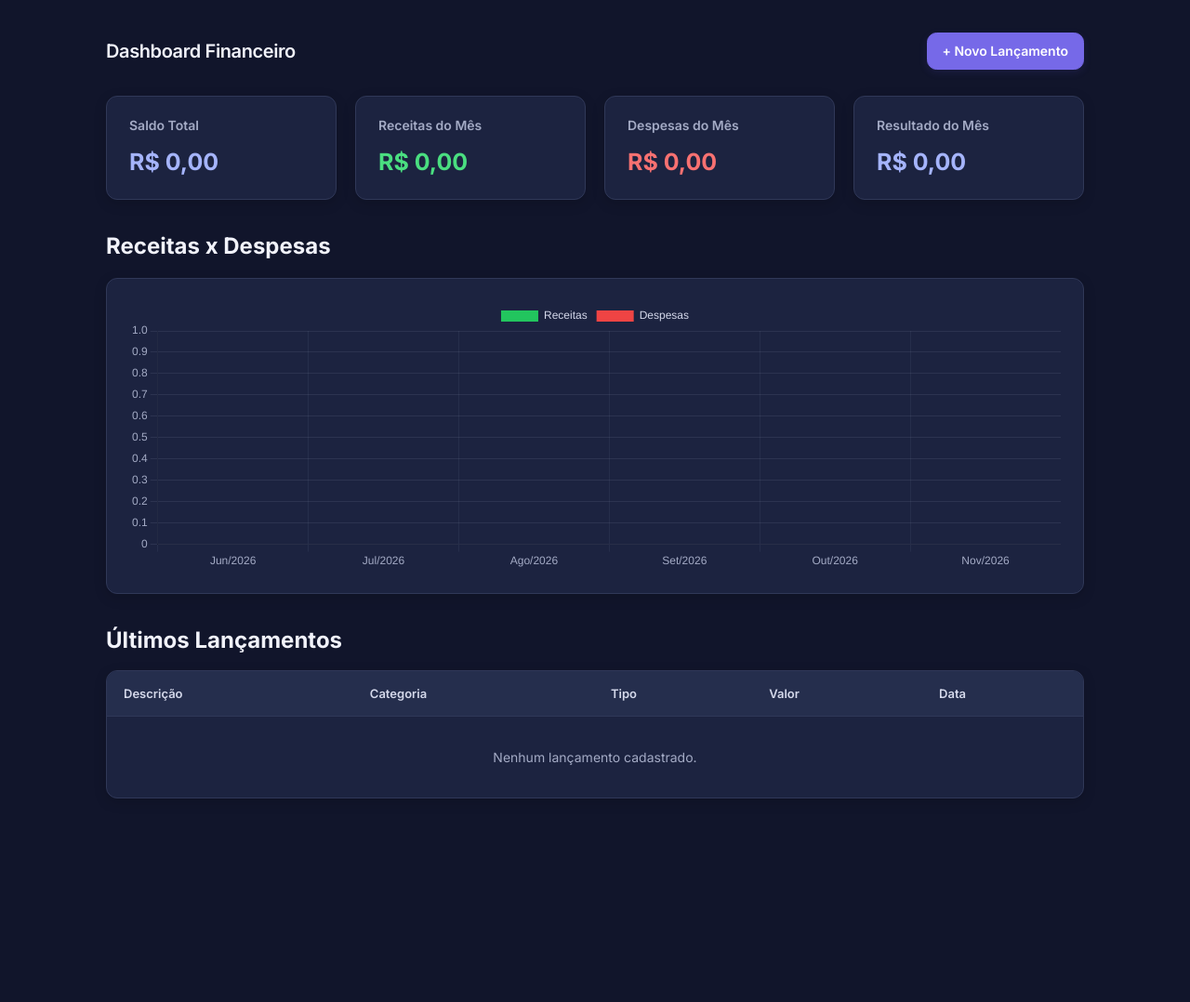
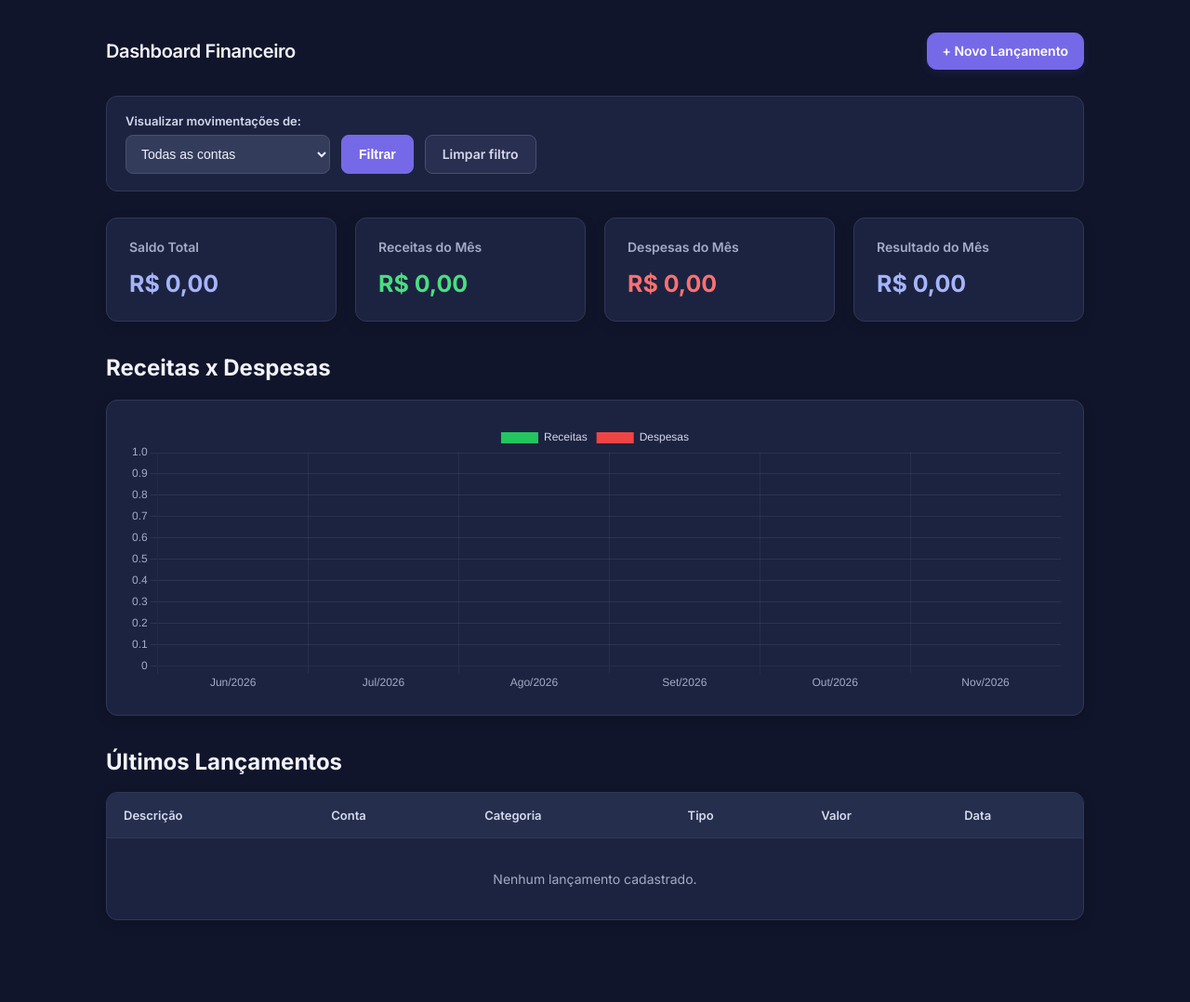
Before and after one commit to MiguelSGuimaraes/controle-financeiro-django, a Django app: page / in a window 1280 px wide. Shown: the part 138-1216 px from the top of the page at 93% size. Before the commit the page ends 997 px from the top, so only its background shows below. Run offline with Django 5.2, Linux system fonts and the light colour scheme; the visitor is signed in with stand-in values (Sample User, id 1); data that the repository does not hold is empty.

Commit message:
feat: adiciona filtros de conta nas consultas e dashboard

```diff
--- a/financas/templates/financas/dashboard.html
+++ b/financas/templates/financas/dashboard.html
@@ -4,7 +4,6 @@
 {% block conteudo %}
 
 <style>
-    /* Indicadores do dashboard */
     .dashboard-grid {
         display: grid;
         grid-template-columns: repeat(4, minmax(0, 1fr));
@@ -53,7 +52,81 @@
         color: #F87171;
     }
 
-    /* Seções */
+    /* Filtro de contas */
+    .filtro-dashboard {
+        display: flex;
+        align-items: end;
+        gap: 12px;
+        flex-wrap: wrap;
+        margin: 22px 0 26px;
+        padding: 18px 20px;
+        background: #1C2340;
+        border: 1px solid #303858;
+        border-radius: 12px;
+    }
+
+    .filtro-dashboard .campo-filtro {
+        display: flex;
+        flex-direction: column;
+        gap: 7px;
+        min-width: 220px;
+    }
+
+    .filtro-dashboard label {
+        color: #D5D9EB;
+        font-size: 13px;
+        font-weight: 600;
+    }
+
+    .filtro-dashboard select {
+        background: #343C5C;
+        color: #F1F2FA;
+        border: 1px solid #465071;
+        border-radius: 8px;
+        padding: 10px 12px;
+        min-height: 42px;
+        font-size: 14px;
+    }
+
+    .filtro-dashboard select:focus {
+        outline: none;
+        border-color: #8175F0;
+        box-shadow: 0 0 0 2px rgba(129, 117, 240, 0.2);
+    }
+
+    .filtro-dashboard button,
+    .filtro-dashboard a {
+        min-height: 42px;
+        padding: 10px 18px;
+        border-radius: 8px;
+        font-size: 14px;
+        font-weight: 600;
+        text-decoration: none;
+        cursor: pointer;
+    }
+
+    .filtro-dashboard button {
+        background: #7669E8;
+        color: white;
+        border: 1px solid #7669E8;
+    }
+
+    .filtro-dashboard button:hover {
+        background: #6658D5;
+    }
+
+    .filtro-dashboard a {
+        display: inline-flex;
+        align-items: center;
+        background: #292F50;
+        color: #D5D9EB;
+        border: 1px solid #465071;
+    }
+
+    .filtro-dashboard a:hover {
+        background: #343C5C;
+    }
+
     .dashboard-section {
         margin-bottom: 32px;
     }
@@ -63,7 +136,6 @@
         margin-bottom: 18px;
     }
 
-    /* Card do gráfico */
     .card-grafico {
         background: #1C2340;
         border: 1px solid #303858;
@@ -73,7 +145,6 @@
         box-shadow: 0 4px 14px rgba(0, 0, 0, 0.15);
     }
 
-    /* Últimos lançamentos */
     .ultimos-container {
         background: #1C2340;
         border: 1px solid #303858;
@@ -127,7 +198,6 @@
         white-space: nowrap;
     }
 
-    /* Badges */
     .ultimos-tabela .badge {
         display: inline-block;
         padding: 5px 11px;
@@ -158,7 +228,6 @@
         padding: 35px 15px;
     }
 
-    /* Responsividade */
     @media (max-width: 1000px) {
         .dashboard-grid {
             grid-template-columns: repeat(2, minmax(0, 1fr));
@@ -183,6 +252,21 @@
             padding: 14px;
             height: 280px;
         }
+
+        .filtro-dashboard {
+            align-items: stretch;
+            flex-direction: column;
+        }
+
+        .filtro-dashboard .campo-filtro {
+            min-width: 100%;
+        }
+
+        .filtro-dashboard button,
+        .filtro-dashboard a {
+            justify-content: center;
+            text-align: center;
+        }
     }
 </style>
 
@@ -193,6 +277,31 @@
         + Novo Lançamento
     </a>
 </div>
+
+<!-- Filtro de contas -->
+<form method="GET" class="filtro-dashboard">
+    <div class="campo-filtro">
+        <label for="filtro-conta">Visualizar movimentações de:</label>
+
+        <select name="conta" id="filtro-conta">
+            <option value="">Todas as contas</option>
+
+            {% for conta in contas %}
+                <option value="{{ conta.pk }}"
+                    {% if conta_selecionada == conta.pk|stringformat:"s" %}
+                        selected
+                    {% endif %}
+                >
+                    {{ conta.nome }}
+                </option>
+            {% endfor %}
+        </select>
+    </div>
+
+    <button type="submit">Filtrar</button>
+
+    <a href="{% url 'dashboard' %}">Limpar filtro</a>
+</form>
 
 <div class="dashboard-grid">
 
@@ -244,6 +353,7 @@
                 <thead>
                     <tr>
                         <th>Descrição</th>
+                        <th>Conta</th>
                         <th>Categoria</th>
                         <th>Tipo</th>
                         <th>Valor</th>
@@ -255,6 +365,8 @@
                     {% for lancamento in ultimos_lancamentos %}
                     <tr>
                         <td>{{ lancamento.descricao }}</td>
+
+                        <td>{{ lancamento.conta.nome }}</td>
 
                         <td>{{ lancamento.get_categoria_display }}</td>
 
@@ -291,7 +403,7 @@
 
                     {% empty %}
                     <tr>
-                        <td colspan="5" class="vazio">
+                        <td colspan="6" class="vazio">
                             Nenhum lançamento cadastrado.
                         </td>
                     </tr>
--- a/financas/views.py
+++ b/financas/views.py
@@ -1,5 +1,7 @@
 
 import csv
+
+from decimal import Decimal
 
 from django.utils.dateparse import parse_date
 from django.shortcuts import render, redirect, get_object_or_404
@@ -10,7 +12,6 @@ from django.db.models.functions import TruncMonth
 from django.db.models.deletion import ProtectedError
 from django.utils import timezone
 from django.http import HttpResponse
-from decimal import Decimal
 
 from .models import Lancamento, Conta, Categoria
 from .forms import LancamentoForm, ContaForm, CategoriaForm
@@ -313,16 +314,37 @@ def excluir_categoria(request, pk):
     )
 
 
+
 @login_required
 def dashboard(request):
     contas = Conta.objects.filter(
         usuario=request.user,
         grupo__isnull=True
+    ).order_by('nome')
+
+    conta_id = request.GET.get('conta', '')
+    conta_selecionada = ''
+
+    if conta_id:
+        try:
+            conta_id_int = int(conta_id)
+            conta_valida = contas.filter(pk=conta_id_int).first()
+        except (TypeError, ValueError):
+            conta_valida = None
+
+        if conta_valida:
+            contas_filtradas = contas.filter(pk=conta_valida.pk)
+            conta_selecionada = str(conta_valida.pk)
+        else:
+            contas_filtradas = contas.none()
+    else:
+        contas_filtradas = contas
+
+    lancamentos = Lancamento.objects.filter(
+        conta__in=contas_filtradas
     )
 
-    lancamentos = Lancamento.objects.filter(conta__in=contas)
-
-    saldo_inicial = contas.aggregate(
+    saldo_inicial = contas_filtradas.aggregate(
         total=Sum('saldo_inicial')
     )['total'] or Decimal('0.00')
 
@@ -350,10 +372,11 @@ def dashboard(request):
 
     receitas_mes = totais_mes['receitas'] or Decimal('0.00')
     despesas_mes = totais_mes['despesas'] or Decimal('0.00')
-
     resultado_mes = receitas_mes - despesas_mes
 
-    ultimos_lancamentos = lancamentos.order_by(
+    ultimos_lancamentos = lancamentos.select_related(
+        'conta'
+    ).order_by(
         '-data_lancamento', '-id'
     )[:5]
 
@@ -423,6 +446,8 @@ def dashboard(request):
         grafico_despesas.append(float(valores['despesas']))
 
     contexto = {
+        'contas': contas,
+        'conta_selecionada': conta_selecionada,
         'saldo_total': saldo_total,
         'receitas_mes': receitas_mes,
         'despesas_mes': despesas_mes,
@@ -440,11 +465,15 @@ def dashboard(request):
     )
 
 
-@login_required
-def consultas(request):
+
+def _obter_lancamentos_filtrados(request):
+    contas = Conta.objects.filter(
+        usuario=request.user,
+        grupo__isnull=True
+    ).order_by('nome')
+
     lancamentos = Lancamento.objects.filter(
-        conta__usuario=request.user,
-        conta__grupo__isnull=True
+        conta__in=contas
     )
 
     data_inicio = parse_date(request.GET.get('data_inicio', ''))
@@ -452,6 +481,7 @@ def consultas(request):
 
     tipo = request.GET.get('tipo', '')
     categoria = request.GET.get('categoria', '')
+    conta_id = request.GET.get('conta', '')
 
     if data_inicio:
         lancamentos = lancamentos.filter(
@@ -473,6 +503,33 @@ def consultas(request):
     if categoria in categorias_validas:
         lancamentos = lancamentos.filter(categoria=categoria)
 
+    conta_selecionada = ''
+
+    if conta_id:
+        conta_valida = contas.filter(pk=conta_id).first()
+
+        if conta_valida:
+            lancamentos = lancamentos.filter(conta=conta_valida)
+            conta_selecionada = str(conta_valida.pk)
+        else:
+            lancamentos = lancamentos.none()
+
+    return {
+        'lancamentos': lancamentos,
+        'contas': contas,
+        'data_inicio': request.GET.get('data_inicio', ''),
+        'data_fim': request.GET.get('data_fim', ''),
+        'tipo_selecionado': tipo,
+        'categoria_selecionada': categoria,
+        'conta_selecionada': conta_selecionada,
+    }
+
+
+@login_required
+def consultas(request):
+    filtros = _obter_lancamentos_filtrados(request)
+    lancamentos = filtros['lancamentos']
+
     totais = lancamentos.aggregate(
         receitas=Sum('valor', filter=Q(tipo='R')),
         despesas=Sum('valor', filter=Q(tipo='D'))
@@ -482,13 +539,10 @@ def consultas(request):
     despesas = totais['despesas'] or Decimal('0.00')
 
     contexto = {
-        'lancamentos': lancamentos.order_by(
+        **filtros,
+        'lancamentos': lancamentos.select_related('conta').order_by(
             '-data_lancamento', '-id'
         ),
-        'data_inicio': request.GET.get('data_inicio', ''),
-        'data_fim': request.GET.get('data_fim', ''),
-        'tipo_selecionado': tipo,
-        'categoria_selecionada': categoria,
         'categorias': Lancamento.CATEGORIA_CHOICES,
         'receitas': receitas,
         'despesas': despesas,
@@ -504,36 +558,8 @@ def consultas(request):
 
 @login_required
 def exportar_consultas_csv(request):
-    lancamentos = Lancamento.objects.filter(
-        conta__usuario=request.user,
-        conta__grupo__isnull=True
-    )
-
-    data_inicio = parse_date(request.GET.get('data_inicio', ''))
-    data_fim = parse_date(request.GET.get('data_fim', ''))
-
-    tipo = request.GET.get('tipo', '')
-    categoria = request.GET.get('categoria', '')
-
-    if data_inicio:
-        lancamentos = lancamentos.filter(
-            data_lancamento__gte=data_inicio
-        )
-
-    if data_fim:
-        lancamentos = lancamentos.filter(
-            data_lancamento__lte=data_fim
-        )
-
-    if tipo in ['R', 'D']:
-        lancamentos = lancamentos.filter(tipo=tipo)
-
-    categorias_validas = [
-        escolha[0] for escolha in Lancamento.CATEGORIA_CHOICES
-    ]
-
-    if categoria in categorias_validas:
-        lancamentos = lancamentos.filter(categoria=categoria)
+    filtros = _obter_lancamentos_filtrados(request)
+    lancamentos = filtros['lancamentos'].select_related('conta')
 
     totais = lancamentos.aggregate(
         receitas=Sum('valor', filter=Q(tipo='R')),
@@ -561,6 +587,7 @@ def exportar_consultas_csv(request):
     escritor.writerow([
         'ID',
         'Data',
+        'Conta',
         'Tipo',
         'Categoria',
         'Valor'
@@ -572,6 +599,7 @@ def exportar_consultas_csv(request):
         escritor.writerow([
             lancamento.id,
             lancamento.data_lancamento.strftime('%d/%m/%Y'),
+            lancamento.conta.nome,
             lancamento.get_tipo_display(),
             lancamento.categoria,
             formatar_valor(lancamento.valor)
```
Also changed, not shown: financas/templates/financas/consultas.html (+29 -7 lines).
